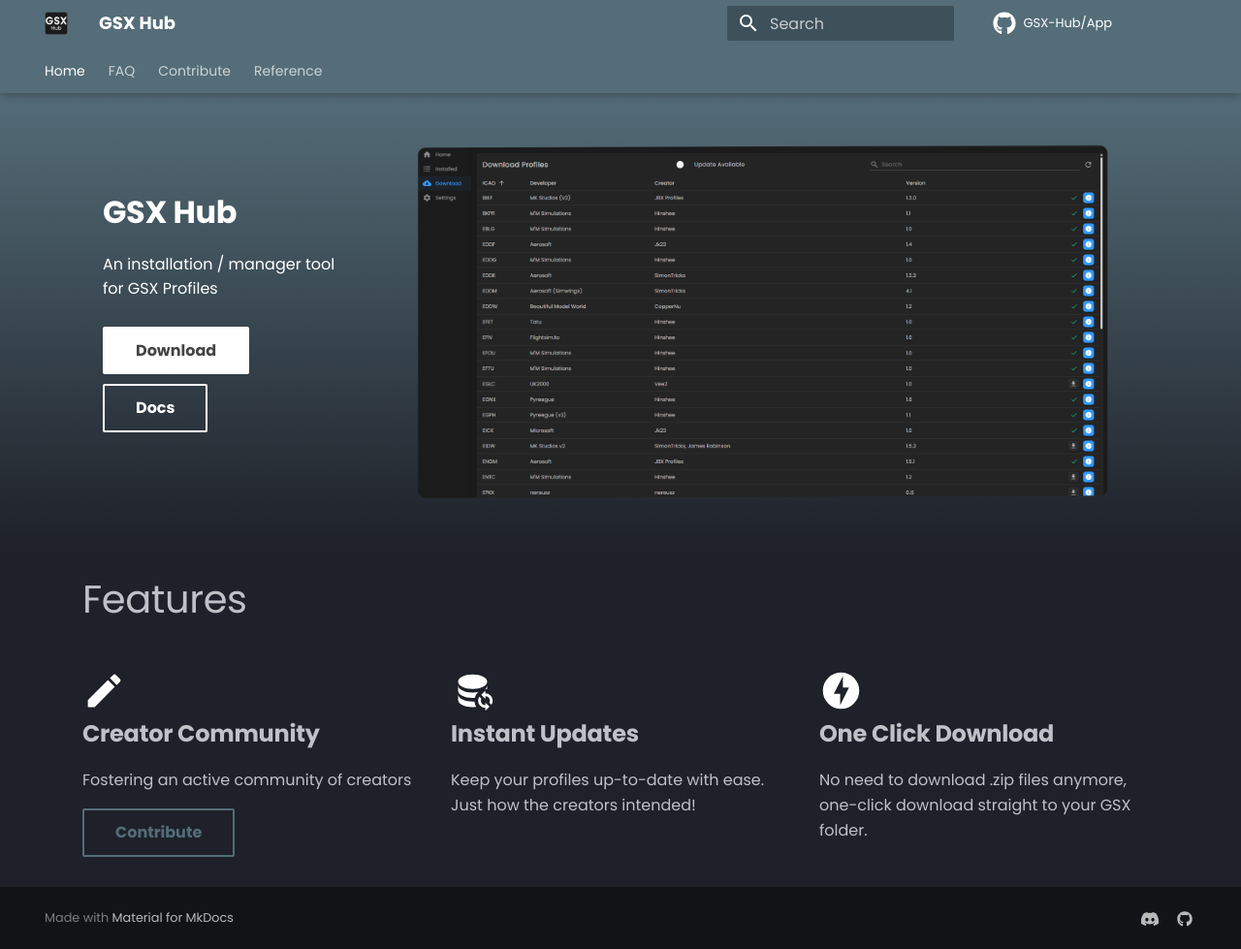
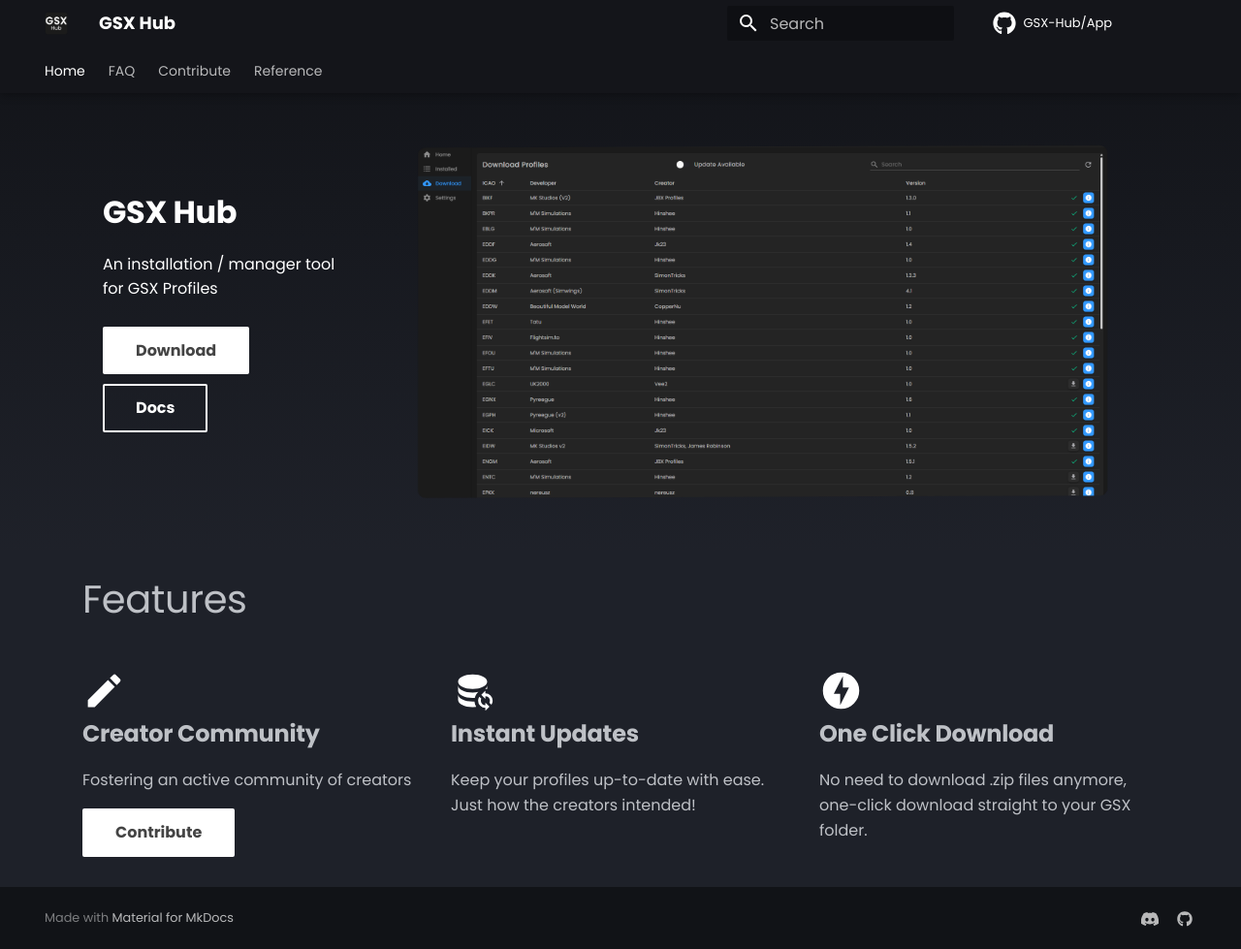
Before and after one commit to GSX-Hub/docs, an MkDocs documentation site: the page built from docs/index.md, in a window 1280 px wide and 979 px high. Shown: the whole window at 97% size. Built offline with MkDocs 1.6.1 and Material for MkDocs 9.7.7, drawn with Linux system fonts in a browser that asks for light colours; comment, search, counter and statistics services are not loaded.

Commit message:
Theme Updates

```diff
--- /dev/null
+++ b/docs/stylesheets/extra.css
@@ -0,0 +1,22 @@
+:root  > * {
+    --md-hue: 225deg;
+
+    --md-primary-fg-color:               hsla(var(--md-hue), 15%, 9%, 1);
+    --md-primary-fg-color--light:        hsla(var(--md-hue), 15%, 9%, 0.54);
+    --md-primary-fg-color--dark:         hsla(var(--md-hue), 15%, 9%, 1);
+    --md-primary-bg-color:               hsla(var(--md-hue), 15%, 100%, 1);
+    --md-primary-bg-color--light:        hsla(var(--md-hue), 15%, 100%, 0.7);
+
+    --md-accent-fg-color:                hsla(219, 76%, 62%, 1);
+    --md-accent-fg-color--transparent:   hsla(219, 76%, 62%, 0.1);
+    --md-accent-bg-color:                hsla(0, 0%, 100%, 1);
+    --md-accent-bg-color--light:         hsla(0, 0%, 100%, 0.7);
+
+    --md-typeset-a-color:                hsla(219, 76%, 62%, 1);
+  }
+
+.feature .md-button--primary {
+	background-color: var(--md-primary-bg-color);
+	color: rgb(68, 68, 68);
+	border-color: var(--md-primary-bg-color);
+}
--- a/material/overrides/home.html
+++ b/material/overrides/home.html
@@ -298,7 +298,7 @@
             </div>
             <h4 class="fs-2 text-light">Creator Community</h3>
             <p class="pt-1">Fostering an active community of creators</p>
-            <a href="/docs/contribute/get-started/" class="md-button">
+            <a href="/docs/contribute/get-started/" class="md-button md-button--primary">
               Contribute
             </a>
           </div>
--- a/mkdocs.yml
+++ b/mkdocs.yml
@@ -26,7 +26,6 @@
   custom_dir: material/overrides
   features:
   - search.suggest
-  - header.autohide
   - announce.dismiss
   - navigation.tabs
   - navigation.tabs.sticky
@@ -48,8 +47,10 @@
   palette:
     # Palette toggle for dark mode
     - scheme: slate
-      primary: blue grey
-      accent: blue
+      primary: custom
+
+extra_css:
+  - stylesheets/extra.css
 
 plugins:
 - search
```
Also changed, not shown: material/overrides/assets/stylesheets/bootstrap.css.
